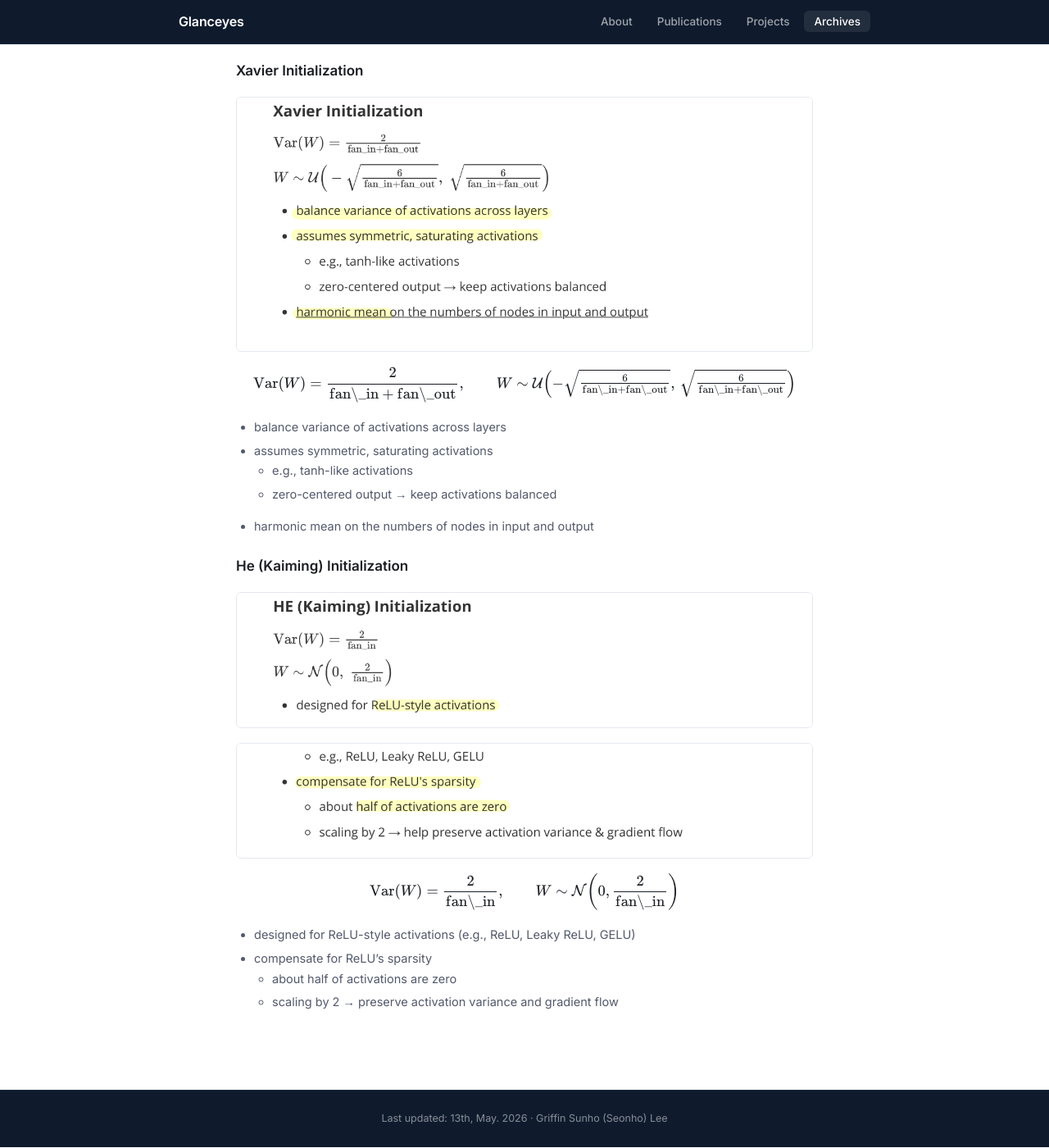
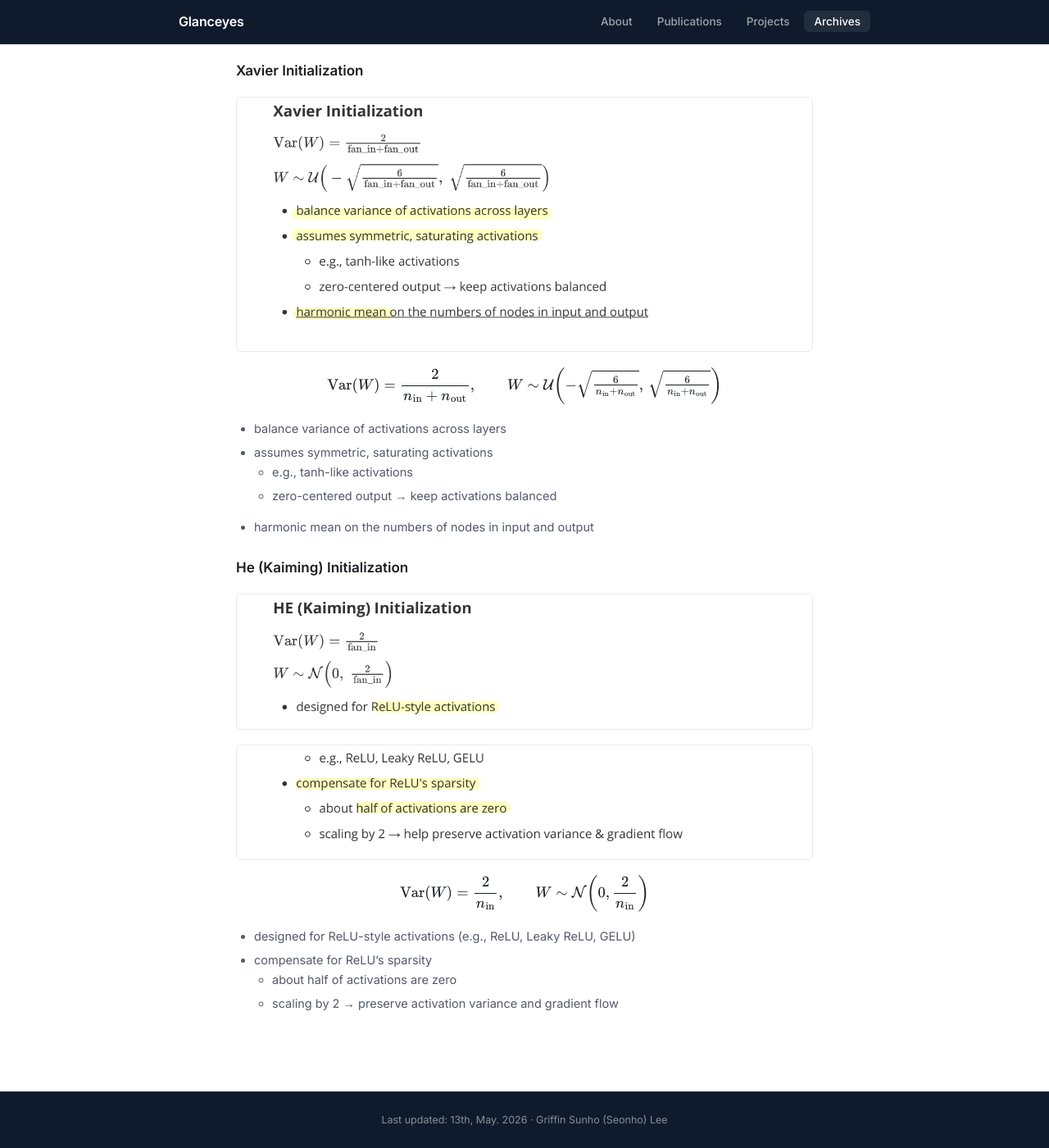
Before and after one commit to Glanceyes/Glanceyes.github.io, a Jekyll site: the page built from _archives/02-optimization-and-training.md, in a window 1280 px wide and 1400 px high, scrolled down 8771 px. Shown: the whole window at 82% size. Built offline with Jekyll 4.4.1, drawn with Linux system fonts in a browser that asks for light colours.

Commit message:
Fix Xavier/He Init math rendering: use n_in/n_out subscripts
The Xavier and He Initialization formulas used \text{fan\_in} /
\text{fan\_out}, but kramdown escapes the literal underscore to \_
before passing to MathJax. MathJax then renders the backslash literally
as "fan\_in" instead of "fan_in", so the formulas displayed with stray
backslashes. Replaced with n_{\text{in}} / n_{\text{out}} so the in/out
labels become proper subscripts and the rendering is clean.

Co-Authored-By: Claude Opus 4.7 (1M context) <noreply@anthropic.com>

```diff
--- a/_archives/02-optimization-and-training.md
+++ b/_archives/02-optimization-and-training.md
@@ -213,7 +213,7 @@ $$
 <img class="note-img" src="/images/archives/notes/02-optimization-and-training-p13-xavier-init.png" alt="Xavier Initialization">
 
 $$
-\text{Var}(W) = \frac{2}{\text{fan\_in} + \text{fan\_out}}, \qquad W \sim \mathcal{U}\!\left(-\sqrt{\tfrac{6}{\text{fan\_in} + \text{fan\_out}}},\, \sqrt{\tfrac{6}{\text{fan\_in} + \text{fan\_out}}}\right)
+\text{Var}(W) = \frac{2}{n_{\text{in}} + n_{\text{out}}}, \qquad W \sim \mathcal{U}\!\left(-\sqrt{\tfrac{6}{n_{\text{in}} + n_{\text{out}}}},\, \sqrt{\tfrac{6}{n_{\text{in}} + n_{\text{out}}}}\right)
 $$
 
 - balance variance of activations across layers
@@ -229,7 +229,7 @@ $$
 <img class="note-img" src="/images/archives/notes/02-optimization-and-training-p14-he-init-p14.png" alt="He Initialization (page 14 portion)">
 
 $$
-\text{Var}(W) = \frac{2}{\text{fan\_in}}, \qquad W \sim \mathcal{N}\!\left(0, \frac{2}{\text{fan\_in}}\right)
+\text{Var}(W) = \frac{2}{n_{\text{in}}}, \qquad W \sim \mathcal{N}\!\left(0, \frac{2}{n_{\text{in}}}\right)
 $$
 
 - designed for ReLU-style activations (e.g., ReLU, Leaky ReLU, GELU)
```
